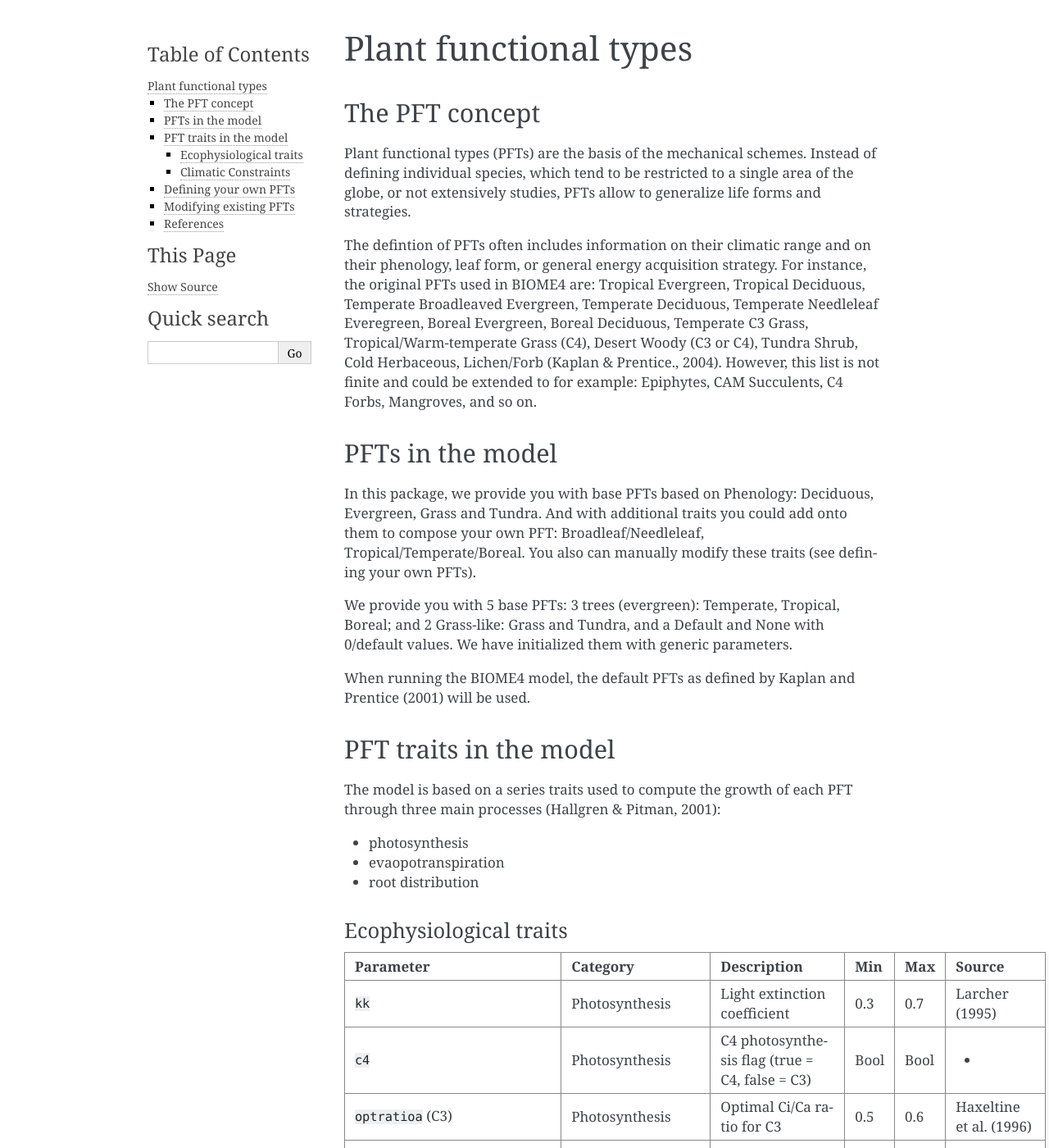
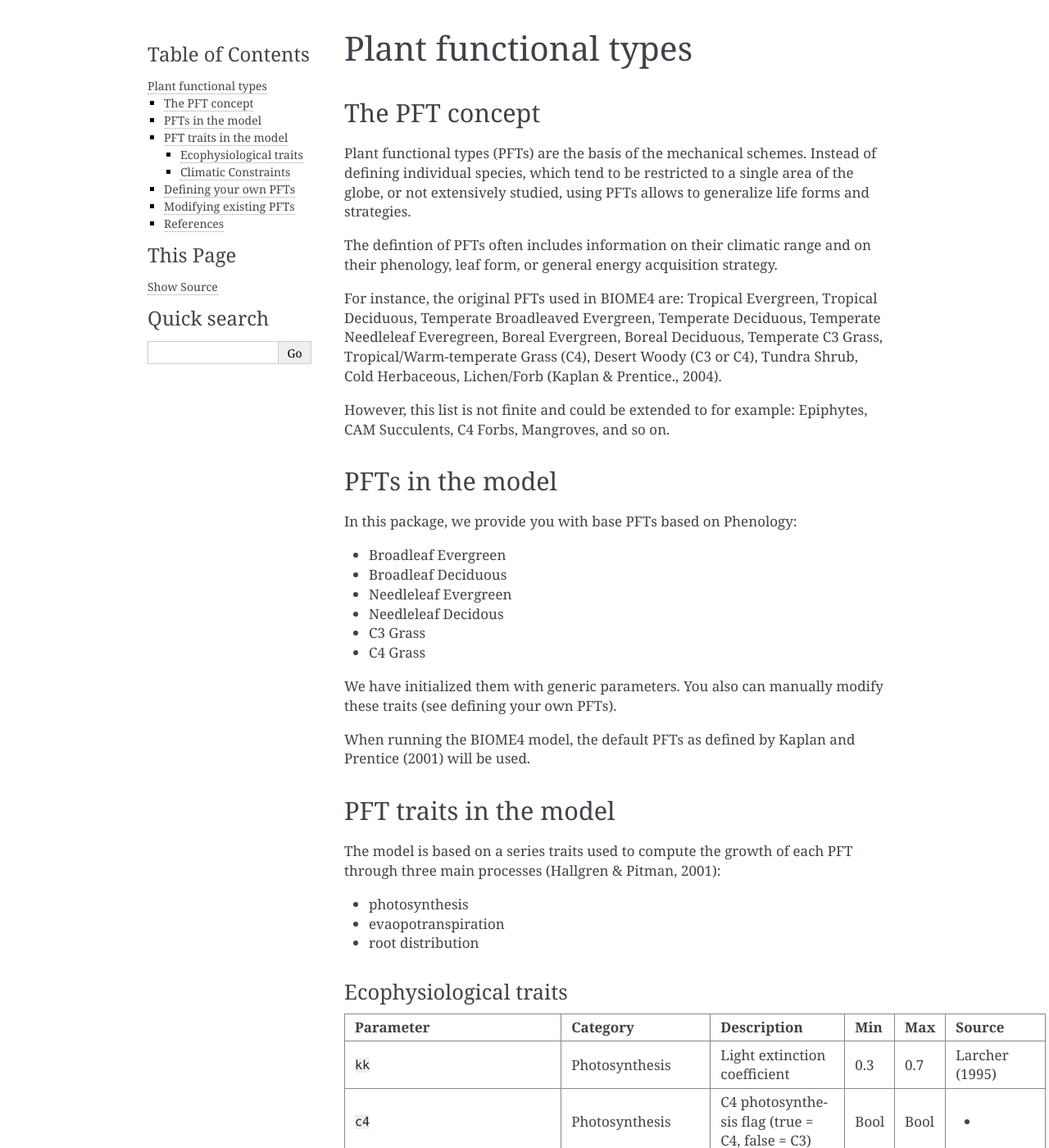
Before and after one commit to clechartre/Biome.jl, a Sphinx documentation site: the page built from docs/src/pfts.md, in a window 1280 px wide and 1400 px high. Shown: the whole window at 82% size. Built offline with Sphinx 7.4.7, drawn with Linux system fonts in a browser that asks for light colours; the version number could not be read and is left out.

```diff
--- a/docs/src/pfts.md
+++ b/docs/src/pfts.md
@@ -2,15 +2,26 @@
 
 ## The PFT concept
 
-Plant functional types (PFTs) are the basis of the mechanical schemes. Instead of defining individual species, which tend to be restricted to a single area of the globe, or not extensively studies, PFTs allow to generalize life forms and strategies.
+Plant functional types (PFTs) are the basis of the mechanical schemes. Instead of defining individual species, which tend to be restricted to a single area of the globe, or not extensively studied, using PFTs allows to generalize life forms and strategies.
 
-The defintion of PFTs often includes information on their climatic range and on their phenology, leaf form, or general energy acquisition strategy. For instance, the original PFTs used in BIOME4 are: Tropical Evergreen, Tropical Deciduous, Temperate Broadleaved Evergreen, Temperate Deciduous, Temperate Needleleaf Everegreen, Boreal Evergreen, Boreal Deciduous, Temperate C3 Grass, Tropical/Warm-temperate Grass (C4), Desert Woody (C3 or C4), Tundra Shrub, Cold Herbaceous, Lichen/Forb (Kaplan & Prentice., 2004). However, this list is not finite and could be extended to for example: Epiphytes, CAM Succulents, C4 Forbs, Mangroves, and so on.
+The defintion of PFTs often includes information on their climatic range and on their phenology, leaf form, or general energy acquisition strategy.
+
+For instance, the original PFTs used in BIOME4 are: Tropical Evergreen, Tropical Deciduous, Temperate Broadleaved Evergreen, Temperate Deciduous, Temperate Needleleaf Everegreen, Boreal Evergreen, Boreal Deciduous, Temperate C3 Grass, Tropical/Warm-temperate Grass (C4), Desert Woody (C3 or C4), Tundra Shrub, Cold Herbaceous, Lichen/Forb (Kaplan & Prentice., 2004).
+
+However, this list is not finite and could be extended to for example: Epiphytes, CAM Succulents, C4 Forbs, Mangroves, and so on.
 
 ## PFTs in the model
 
-In this package, we provide you with base PFTs based on Phenology: Deciduous, Evergreen, Grass and Tundra. And with additional traits you could add onto them to compose your own PFT: Broadleaf/Needleleaf, Tropical/Temperate/Boreal. You also can manually modify these traits (see [defining your own PFTs](#defining-your-own-pfts)).
+In this package, we provide you with base PFTs based on Phenology:
+* Broadleaf Evergreen
+* Broadleaf Deciduous
+* Needleleaf Evergreen
+* Needleleaf Decidous
+* C3 Grass
+* C4 Grass
 
-We provide you with 5 base PFTs: 3 trees (evergreen): Temperate, Tropical, Boreal; and 2 Grass-like: Grass and Tundra, and a Default and None with 0/default values. We have initialized them with generic parameters.
+We have initialized them with generic parameters.
+You also can manually modify these traits (see [defining your own PFTs](#defining-your-own-pfts)).
 
 When running the BIOME4 model, the default PFTs as defined by Kaplan and Prentice (2001) will be used.
 
```
Also changed, not shown: 1 other file.
